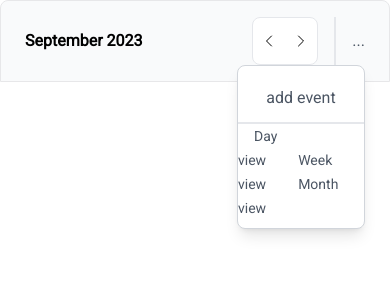
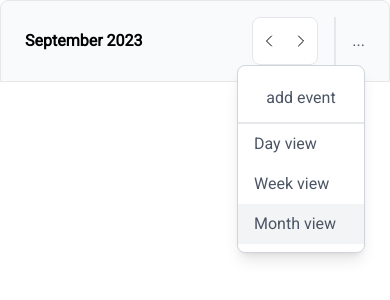
Before and after one commit to mazen-Ah/calender7, a Next.js app: page /calendar in a window 390 px wide. Both pictures are taken after a click on the element "...". Shown: the top 300 px of the page. Built offline with nearby package versions, Linux system fonts and the light colour scheme.

Commit message:
improve responsive and fix errors

```diff
--- a/app/calendar/components/CalendarHeader.tsx
+++ b/app/calendar/components/CalendarHeader.tsx
@@ -6,13 +6,15 @@ import SelectDay from "@/app/shared/SelectDay";
 import { useAppSelector, useAppDispatch } from "@/app/hooks/hooks";
 import { ChangeView, EventModal } from "@/app/store/features/calenderSlice";
 import Link from "next/link";
+import EventPopup from "./EventPopup";
 
 type ViewType = "day" | "month" | "week";
 
 const Header = () => {
-  const { CurrentMonth, CurrentYear } = useAppSelector(
+  const { CurrentMonth, CurrentYear, ViewEventModal } = useAppSelector(
     (state) => state.calenderSlice
   );
+
   const dispatch = useAppDispatch();
   const [isOpen, setIsOpen] = useState(false);
   const [selectedOption, setSelectedOption] = useState<ViewType>("month");
@@ -42,6 +44,8 @@ const Header = () => {
   };
 
   return (
+    <>
+      {ViewEventModal && <EventPopup />}
       <header className="py-4 px-6 bg-[#F9FAFB] flex justify-between items-center border-[#E7E7E9] border-[1px] rounded-t-lg">
         <h2 className="font-semibold grid">
           <span>
@@ -73,7 +77,7 @@ const Header = () => {
                 isDropdownVisible
                   ? "block transform scale-100 opacity-100"
                   : "hidden transform scale-95 opacity-0"
-            } absolute bg-white top-10 right-0 mt-2 w-32 py-2 rounded-lg shadow-lg border border-gray-300 text-left`}
+              } absolute z-50 bg-white top-10 right-0 mt-2 w-32 py-2 rounded-lg shadow-lg border border-gray-300 text-left`}
             >
               <div
                 onClick={handleAddEventClick} // Use the new click handler
@@ -83,9 +87,13 @@ const Header = () => {
               </div>
               {options.map((option) => (
                 <Link
-                href={option.charAt(0).toUpperCase() + option.slice(1)}
+                  href={`/calendar/${
+                    option.charAt(0).toLowerCase() + option.slice(1)
+                  }`}
                   key={option}
-                className={`px-4 py-2 cursor-pointer text-sm mt-1`}
+                  className={`px-4 py-2 cursor-pointer w-full flex ${
+                    selectedOption === option ? "bg-gray-100" : ""
+                  }`}
                   onClick={() => handleOptionClick(option)}
                 >
                   {option.charAt(0).toUpperCase() + option.slice(1)} view
@@ -95,6 +103,7 @@ const Header = () => {
           </div>
         </div>
       </header>
+    </>
   );
 };
 
--- a/app/calendar/components/SideCalender.tsx
+++ b/app/calendar/components/SideCalender.tsx
@@ -14,7 +14,7 @@ const SideCalender = (props: Props) => {
     dispatch(EventModal(true));
   };
   return (
-    <div className="grid justify-center items-center bg-slate-50 h-[90vh] max-md-hidden">
+    <div className="max-md:hidden grid justify-center items-center bg-slate-50 h-[90vh] ">
       {/* <Calendar size="md" /> */}
       {/* <button
         onClick={handleAddEventClick} // Use the new click handler
--- a/app/calendar/components/TimeDay.tsx
+++ b/app/calendar/components/TimeDay.tsx
@@ -57,7 +57,7 @@ const TimeDay = (props: Props) => {
                 height: `${TaskTime}rem`,
                 top: `${StartedTask}rem`,
               }}
-              className={`absolute bg-[#FDF2F8] w-full text-sm  left-[7rem] opacity-80 flex flex-col p-4 rounded-lg font-semibold`}
+              className={`absolute bg-[#FDF2F8] w-full text-sm left-[7rem] opacity-80 flex flex-col p-4 rounded-lg font-semibold`}
             >
               <span className="text-[#EC4899] font-normal">{e.fromTime}</span>
               <span className="text-[#BE185D]">{e.title}</span>
--- a/app/calendar/page.tsx
+++ b/app/calendar/page.tsx
@@ -1,22 +1,7 @@
-"use client";
 import React from "react";
-import CalendarHeader from "./components/CalendarHeader";
-import { GetMonth } from "./util/GetMonth";
-import dayjs from "dayjs";
-import View from "./views/view";
-import { useAppSelector, useAppDispatch } from "@/app/hooks/hooks";
-import EventPopup from "./components/EventPopup";
 
-type Props = {};
-
-const Calender = (props: Props) => {
-  const { ViewEventModal } = useAppSelector((state) => state.calenderSlice);
-
-  return (
-    <div className="md:p-2 rounded-lg h-screen">
-      {ViewEventModal && <EventPopup />}
-    </div>
-  );
+const Calender = () => {
+  return <div className="md:p-2 rounded-lg h-screen"></div>;
 };
 
 export default Calender;
--- a/app/shared/SelectView.tsx
+++ b/app/shared/SelectView.tsx
@@ -64,13 +64,15 @@ const SelectView = () => {
         </span>
       </button>
       <ul
-        className={`absolute z-20 bg-white border border-gray-300 mt-2 py-2 rounded shadow-lg w-36  ${
+        className={`absolute z-[100] bg-white border border-gray-300 mt-2 py-2 rounded shadow-lg w-36  ${
           isOpen ? "scale-y-100 opacity-100" : "scale-y-0 opacity-0"
-        } transform origin-top transition-transform ease-in-out duration-300`}
+        } transform origin-top transition-transform ease-in-out duration-300 w-full `}
       >
         {options.map((option) => (
           <Link
-            href={`/calendar/${option.charAt(0) + option.slice(1)}`}
+            href={`/calendar/${
+              option.charAt(0).toLowerCase() + option.slice(1)
+            }`}
             key={option}
             className={`px-4 py-2 cursor-pointer w-full flex ${
               selectedOption === option ? "bg-gray-100" : ""
--- a/tailwind.config.js
+++ b/tailwind.config.js
@@ -9,7 +9,11 @@ module.exports = {
     "./src/**/*.{js,ts,jsx,tsx,mdx}",
   ],
   theme: {
-    extend: {},
+    extend: {
+      zIndex: {
+        100: "100",
+      },
+    },
   },
   plugins: [],
 };
```
Lines whose indentation alone changed are shown as unchanged.
